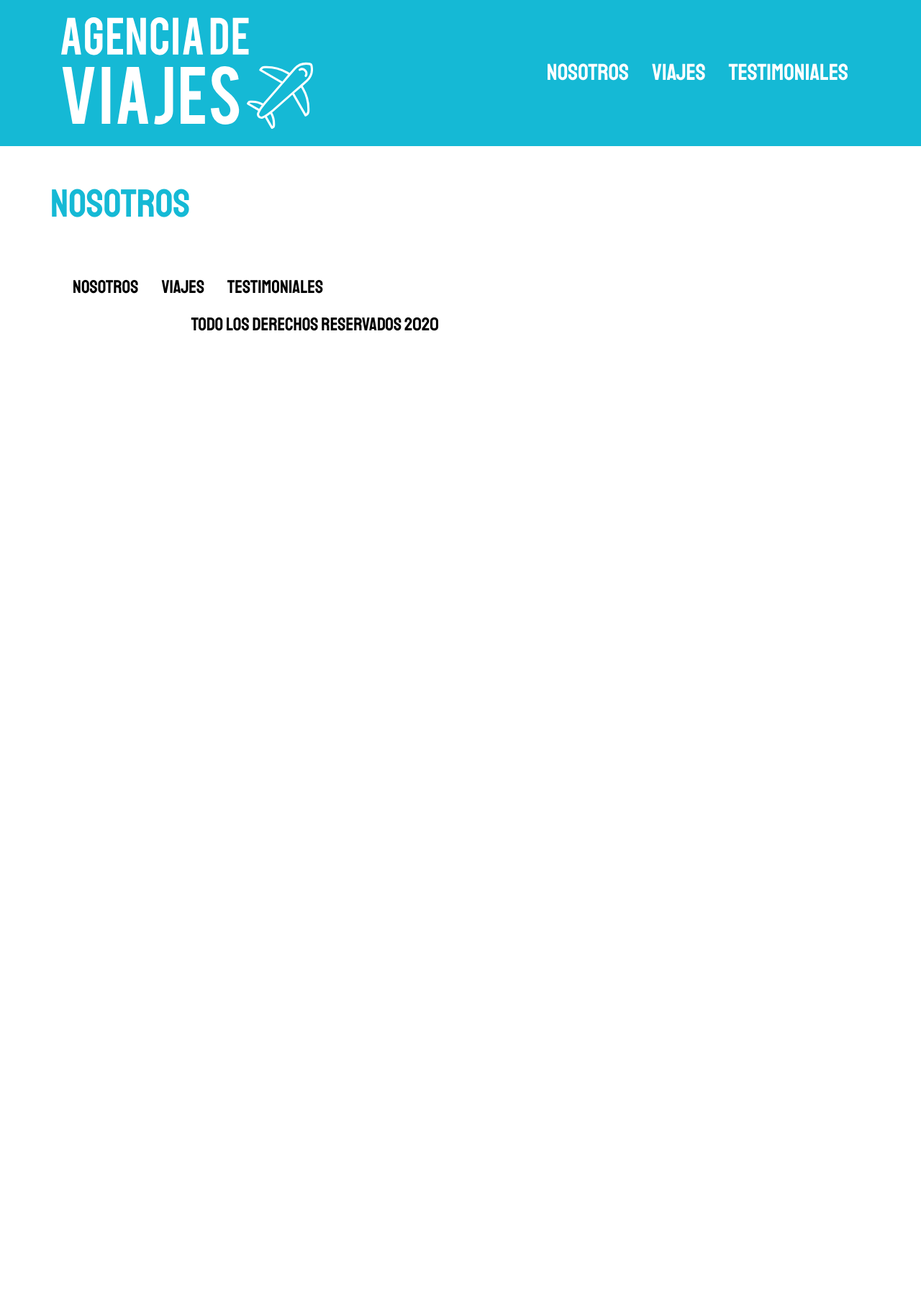
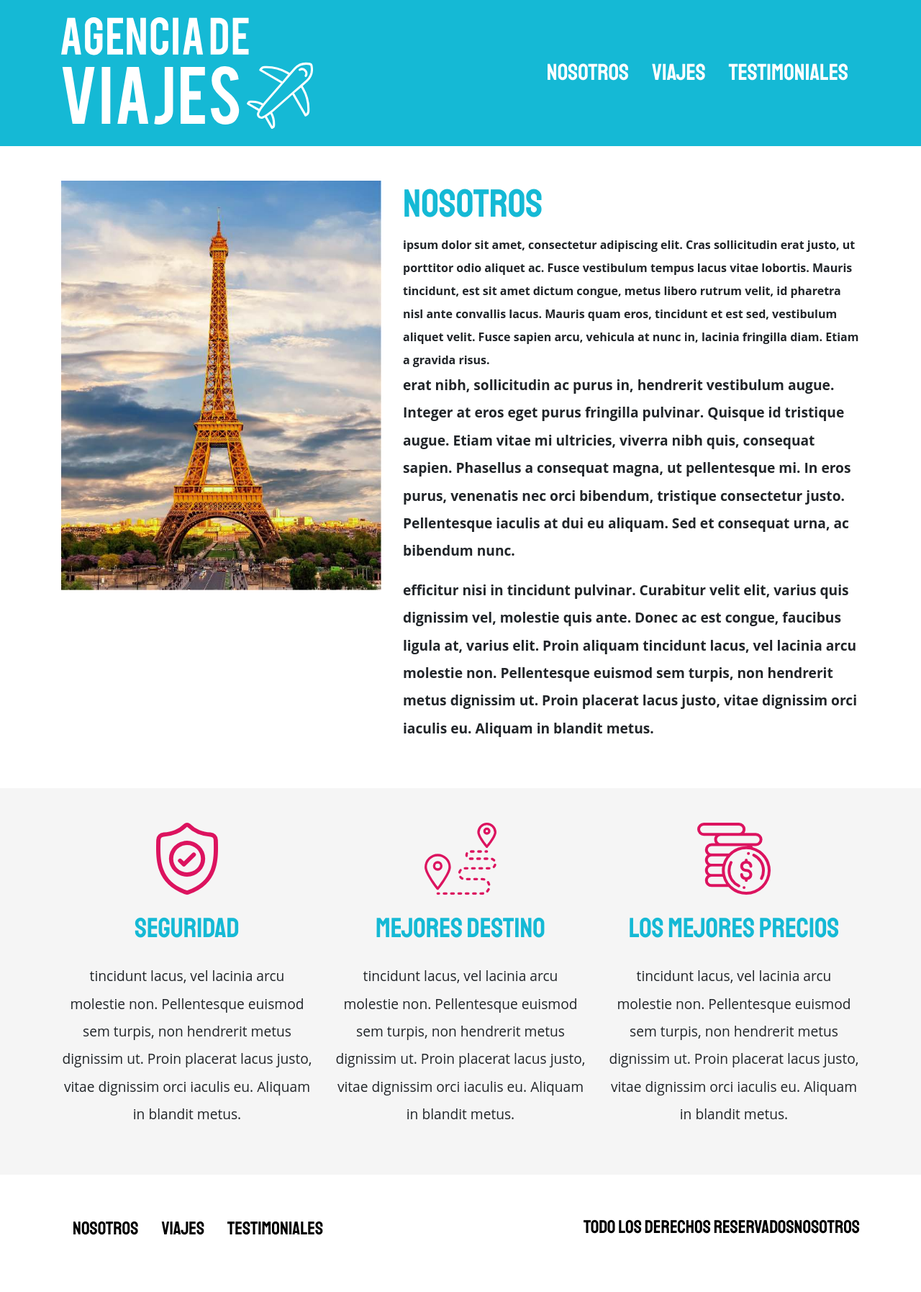
Before and after one commit to BryanJGomez/agenciaViajes, a Node server app: page /nosotros in a window 1280 px wide. Shown: the whole page at 72% size. Before the commit the page ends 460 px from the top, so only its background shows below. Run offline with Node 20, Linux system fonts and the light colour scheme.

Commit message:
terminando archivo de nosotros

```diff
--- a/index.js
+++ b/index.js
@@ -13,7 +13,7 @@ app.set('view engine', 'pug');
 app.use((req, res, next)=>{
 
     const year = new Date();
-
+    res.locals.nombreSitio = "Agencia De Viajes";
     res.locals.actualYear = year.getFullYear();
 
    return next();
--- a/views/layout/footer.pug
+++ b/views/layout/footer.pug
@@ -2,11 +2,10 @@ footer.container.py-5
     .row
         .col-md-6
             nav.nav.footer.justify-content-center.justify-content-md-start
-                    a.nav-link(href="/nosotros") Nosotros
-                    a.nav-link(href="/viajes") Viajes
-                    a.nav-link(href="/testimoniales") Testimoniales
-
-            .col
-                p.copyright.text-center.text-md-right
-                    | Todo Los Derechos Reservados
-                    span=actualYear
+                  a.nav-link(href="/nosotros") Nosotros
+                  a.nav-link(href="/viajes") Viajes
+                  a.nav-link(href="/testimoniales") Testimoniales
+        .col
+            p.copyright.text-center.text-md-right
+                |Todo Los Derechos Reservados
+                span #{pagina}
--- a/views/layout/header.pug
+++ b/views/layout/header.pug
@@ -4,7 +4,7 @@ header
             .row.justify-content-center.justify-content-md-between.align-items-center.py-4
                 .col-md-4.col-6
                     a(href="/")
-                       img(src="/img/logo.svg", alt="sitio logo")
+                        img(src="/img/logo.svg", alt="sitio logo")
                 .col-md-8
                     nav.mt-5.mt-md-0.nav.justify-content-center.justify-content-md-end
                         a.nav-link(href="/nosotros") Nosotros
--- a/views/layout/index.pug
+++ b/views/layout/index.pug
@@ -3,7 +3,7 @@ html(lang="en")
     head
         meta(charset="UTF-8")
         meta(name="viewport", content="width=device-width, initial-scale=1.0")
-        title Agenica De Viajes
+        title #{nombreSitio} | #{pagina}
         link(rel="stylesheet", href="https://fonts.googleapis.com/css2?family=Covered+By+Your+Grace&family=Staatliches&display=swap")
         link(rel="stylesheet", href="/css/bootstrap.css")
         link(rel="stylesheet", href="/css/style.css")
--- a/views/nosotros.pug
+++ b/views/nosotros.pug
@@ -3,4 +3,30 @@ extends ./layout/index.pug
 block contenido
    main.container.mt-5
         .row
-            h1=pagina
+            .col-md-5
+                 img(src="/img/nosotros.jpg", alt="nosotros", class="img-fluid")
+
+            .col-md-7
+              h1 #{pagina}
+              blockquote ipsum dolor sit amet, consectetur adipiscing elit. Cras sollicitudin erat justo, ut porttitor odio aliquet ac. Fusce vestibulum tempus lacus vitae lobortis. Mauris tincidunt, est sit amet dictum congue, metus libero rutrum velit, id pharetra nisl ante convallis lacus. Mauris quam eros, tincidunt et est sed, vestibulum aliquet velit. Fusce sapien arcu, vehicula at nunc in, lacinia fringilla diam. Etiam a gravida risus.
+
+                p erat nibh, sollicitudin ac purus in, hendrerit vestibulum augue. Integer at eros eget purus fringilla pulvinar. Quisque id tristique augue. Etiam vitae mi ultricies, viverra nibh quis, consequat sapien. Phasellus a consequat magna, ut pellentesque mi. In eros purus, venenatis nec orci bibendum, tristique consectetur justo. Pellentesque iaculis at dui eu aliquam. Sed et consequat urna, ac bibendum nunc.
+
+                p efficitur nisi in tincidunt pulvinar. Curabitur velit elit, varius quis dignissim vel, molestie quis ante. Donec ac est congue, faucibus ligula at, varius elit. Proin aliquam tincidunt lacus, vel lacinia arcu molestie non. Pellentesque euismod sem turpis, non hendrerit metus dignissim ut. Proin placerat lacus justo, vitae dignissim orci iaculis eu. Aliquam in blandit metus.
+   .listado-iconos
+    .container.mt-5.py-5.text-center
+        .row
+            .col-md-4
+                img(src="/img/icono_seguridad.svg", alt="icono seguridad", class="img-fluid mb-4")
+                h2.mb-4 Seguridad
+                p tincidunt lacus, vel lacinia arcu molestie non. Pellentesque euismod sem turpis, non hendrerit metus dignissim ut. Proin placerat lacus justo, vitae dignissim orci iaculis eu. Aliquam in blandit metus.
+
+            .col-md-4
+                img(src="/img/icono_destinos.svg", alt="icono destino", class="img-fluid mb-4")
+                h2.mb-4 Mejores Destino
+                p tincidunt lacus, vel lacinia arcu molestie non. Pellentesque euismod sem turpis, non hendrerit metus dignissim ut. Proin placerat lacus justo, vitae dignissim orci iaculis eu. Aliquam in blandit metus.
+
+            .col-md-4
+                img(src="/img/icono_precios.svg", alt="icono precios", class="img-fluid mb-4")
+                h2.mb-4 Los mejores precios
+                p tincidunt lacus, vel lacinia arcu molestie non. Pellentesque euismod sem turpis, non hendrerit metus dignissim ut. Proin placerat lacus justo, vitae dignissim orci iaculis eu. Aliquam in blandit metus.
```
